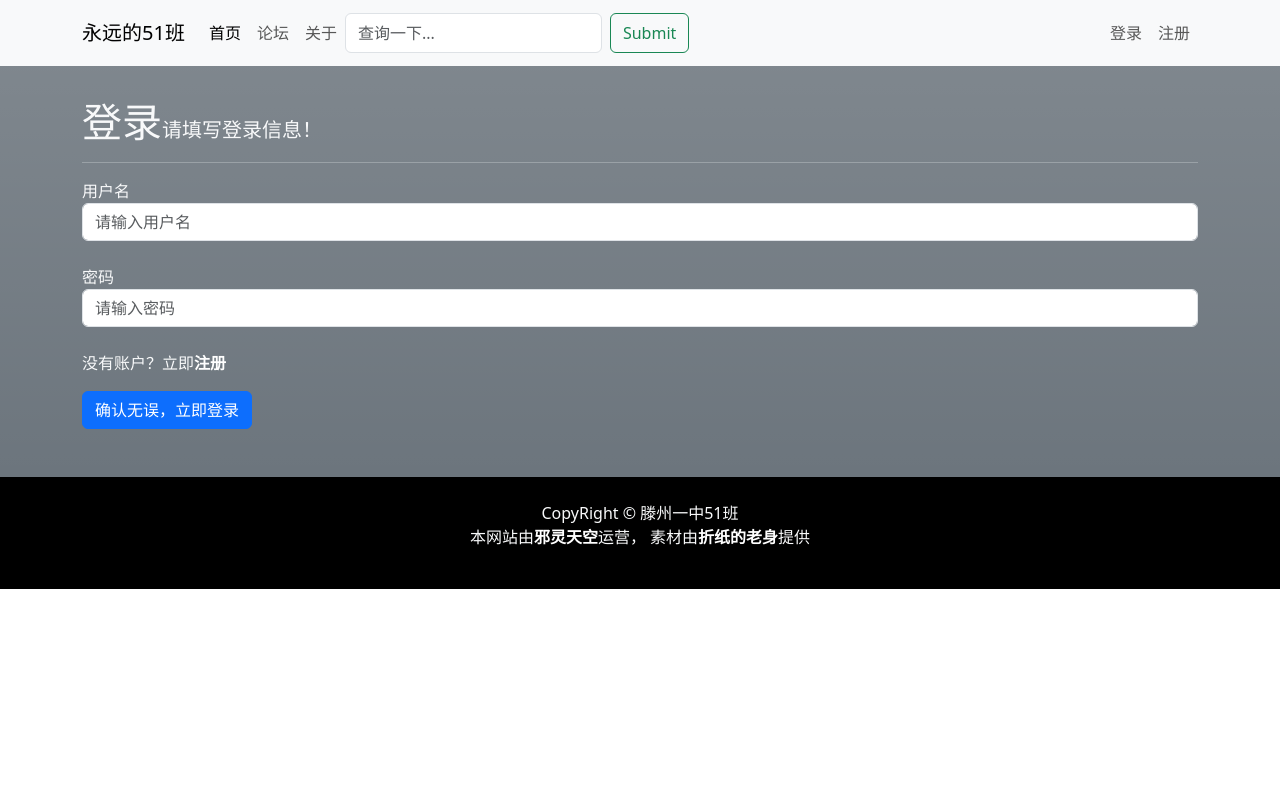
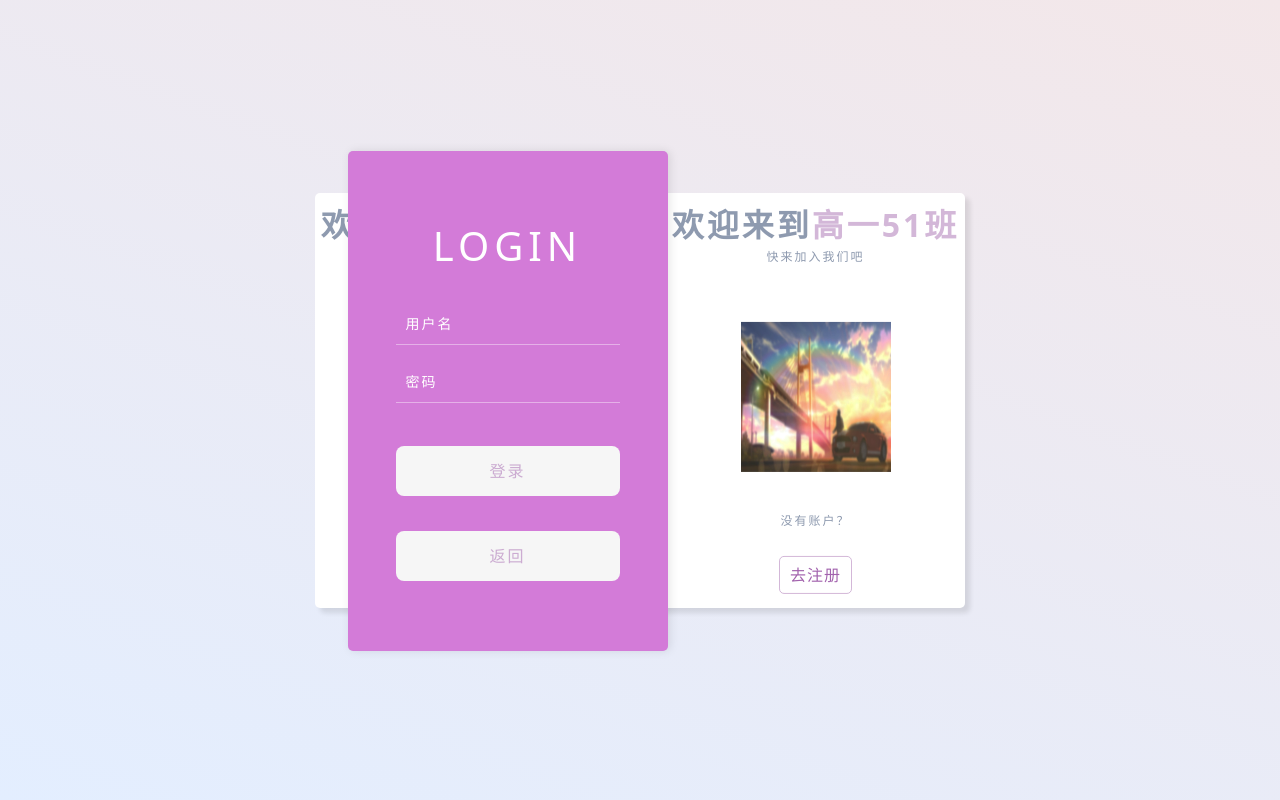
Before and after one commit to Marton0710/Web_Pro, a Flask app: page /login in a window 1280 px wide. Run offline with Flask 3, Linux system fonts and the light colour scheme; some libraries are stand-ins or nearby versions.

Commit message:
注册登录界面完善一小部分

```diff
--- /dev/null
+++ b/static/css/sty.css
@@ -0,0 +1,152 @@
+*{
+    /* 初始化 */
+    margin: 0;
+    padding: 0;
+}
+body{
+    height: 100vh;
+    display: flex;
+    justify-content: center;
+    align-items: center;
+    /* 渐变背景 */
+    background: linear-gradient(200deg, #f3e7e9, #e3eeff);
+}
+.containers{
+    background-color: #fff;
+    width: 650px;
+    height: 415px;
+    border-radius: 5px;
+    box-shadow: 5px 5px 5px rgba(0, 0, 0, 0.1);
+    position: relative;
+}
+.form-box{
+    position: absolute;
+    top: -10%;
+    left: 5%;
+    background-color: #d37bd8;
+    width: 320px;
+    height: 500px;
+    border-radius: 5px;
+    box-shadow: 2px 0 10px rgba(0, 0, 0, 0.1);
+    display: flex;
+    justify-content: center;
+    align-items: center;
+    z-index: 2;
+    transform: 0.5s ease-in-out;
+}
+.register-box, .login-box{
+    display: flex;
+    flex-direction: column;
+    align-items: center;
+    width: 100%;
+}
+.hidden{
+    display: none;
+    transition: 0.5s;
+}
+h1{
+    text-align: center;
+    margin-bottom: 25px;
+    text-transform: uppercase;
+    color: #fff;
+    letter-spacing: 5px;
+    user-select: none;
+}
+input{
+    background-color: transparent;
+    width: 70%;
+    color: #fff;
+    border: none;
+    border-bottom: 1px solid rgba(255, 255, 255, 0.4);
+    padding: 10px 0;
+    text-indent: 10px;
+    margin: 8px 0;
+    font-size: 14px;
+    letter-spacing: 2px;
+    user-select: none;
+}
+input::placeholder{
+    color: #fff;
+}
+input:focus{
+    color: #a262ad;
+    outline: none;
+    border-bottom: 1px solid #a262ad80;
+    transition: 0.5s;
+}
+input:focus::placeholder{
+    opacity: 0;
+}
+.form-box button{
+    width: 70%;
+    margin-top: 35px;
+    background-color: #f6f6f6;
+    outline: none;
+    border-radius: 8px;
+    padding: 13px;
+    color: #a262ad80;
+    letter-spacing: 2px;
+    border: none;
+    cursor: pointer;
+    user-select: none;
+}
+.form-box button:hover{
+    background-color: #a262ad;
+    color: #f6f6f6;
+    transition: background-color 0.5s ease;
+}
+.con-box{
+    width: 50%;
+    display: flex;
+    flex-direction: column;
+    justify-content: center;
+    align-items: center;
+    position: absolute;
+    top: 50%;
+    transform: translateY(-50%);
+    user-select: none;
+}
+.con-box.left{
+    left: -2%;
+}
+.con-box.right{
+    right: -2%;
+}
+.con-box h2{
+    color: #8e9aaf;
+    font-style: 25px;
+    font-weight: bold;
+    letter-spacing: 3px;
+    text-align: center;
+    margin-bottom: 4px;
+}
+.con-box p{
+    font-size: 12px;
+    letter-spacing: 2px;
+    color: #8e9aaf;
+    text-align: center;
+}
+.con-box span{
+    color: #d3b7d8;
+}
+.con-box img{
+    width: 150px;
+    height: 150px;
+    opacity: 0.9;
+    margin: 40px 0;
+}
+.con-box button{
+    margin-top: 3%;
+    background-color: #fff;
+    color: #a262ad;
+    border: 1px solid #d3b7d8;
+    padding: 6px 10px;
+    border-radius: 5px;
+    letter-spacing: 1px;
+    outline: none;
+    cursor: pointer;
+}
+.con-box button:hover{
+    background-color: #d3b7d8;
+    color: #fff;
+}
--- a/templates/base.html
+++ b/templates/base.html
@@ -14,6 +14,7 @@
     </style>
 </head>
 <body>
+{% block navbar %}
 <nav class="navbar navbar-expand-lg bg-body-tertiary fixed-top">
     <div class="container">
       <a class="navbar-brand" href="{{ url_for('index') }}">永远的51班</a>
@@ -54,18 +55,21 @@
                     </div>
                 </li>
             {% else %}
-                <li><a class="nav-link" href="{{ url_for('login') }}">登录</a></li>
-                <li><a class="nav-link" href="{{ url_for('register') }}">注册</a></li>
+                <li><a class="nav-link" href="{{ url_for('login') }}">登录注册</a></li>
+                <li><a class="nav-link disabled">disabled</a></li>
             {% endif %}
         </ul>
       </div>
     </div>
-  </nav>
+</nav>
+{% endblock %}
+
 
 {% block content %}
 
 {% endblock %}
 
+{% block footer %}
 <footer class="bg-black text-light text-center">
   <div class="p-4">
       <p>
@@ -75,7 +79,9 @@
       </p>
   </div>
 </footer>
+{% endblock %}
 
 <script src="../static/js/popper.min.js"></script>
+<script src="../static/js/jquery.min.js"></script>
 <script src="../static/js/bootstrap.min.js"></script>
 </html>
--- a/templates/login.html
+++ b/templates/login.html
@@ -1,40 +1,76 @@
 {% extends "base.html" %}
 
 {% block title %}
-    登录
+    登录注册
+{% endblock %}
+
+
+{% block navbar %}
+
 {% endblock %}
 
 {% block content %}
-<style type="text/css">
-    .container::before{
-        display: block;
-        content: '';
-        height: 50px;
-    }
-    #a-link{
-        text-decoration: none;
-        color: white;
-        font-weight: bold;
-    }
-</style>
-<section class="p-5 bg-secondary bg-gradient text-light">
-    <div class="container">
-        <div class="page-header">
-            <h1>登录<small style="font-size: 20px;">请填写登录信息！</small></h1>
-            <hr>
+<link href="../static/css/sty.css" rel="stylesheet">
+<div class="containers">
+    <div class="form-box">
+        <div class="register-box hidden">
+            <h1>register</h1>
+            <input type="text" placeholder="用户名">
+            <input type="email" placeholder="邮箱">
+            <input type="password" placeholder="密码">
+            <input type="password" placeholder="确认密码">
+            <button>注册</button>
         </div>
-        <form method="post">
-            <div class="form-group">
-                {{ form.username.label }} <br> {{ form.username(class="form-control", placeholder="请输入用户名") }}
-            </div>
-            <br>
-            <div class="form-group">
-                {{ form.password.label }} <br> {{ form.password(class="form-control", placeholder="请输入密码") }}
-            </div>
-            <br>
-            <p>没有账户？立即<a id="a-link" href="{{ url_for('register') }}">注册</a></p>
-            {{ form.submit(class="btn btn-primary") }}
-        </form>
+        <div class="login-box">
+            <h1>login</h1>
+            <input type="text" placeholder="用户名">
+            <input type="password" placeholder="密码">
+            <button>登录</button>
+            <button id="back">返回</button>
+        </div>
     </div>
-</section>
+    <div class="con-box left">
+        <h2>欢迎来到<span>高一51班</span></h2>
+        <p>快来加入我们吧</p>
+        <img src="../static/photo/bg.jpg">
+        <p>已有账户</p>
+        <button id="login">去登录</button>
+    </div>
+    <div class="con-box right">
+        <h2>欢迎来到<span>高一51班</span></h2>
+        <p>快来加入我们吧</p>
+        <img src="../static/photo/bg.jpg">
+        <p>没有账户？</p>
+        <button id="register">去注册</button>
+    </div>
+</div>
+<script>
+    let login = document.getElementById('login')
+    let register = document.getElementById('register')
+    let form_box = document.getElementsByClassName('form-box')[0];
+    let register_box = document.getElementsByClassName('register-box')[0];
+    let login_box = document.getElementsByClassName('login-box')[0];
+
+    register.addEventListener('click', ()=>{
+        form_box.style.transform = 'translateX(80%)'
+        login_box.classList.add('hidden')
+        register_box.classList.remove('hidden')
+    })
+    login.addEventListener('click', ()=>{
+        form_box.style.transform = 'translateX(0%)'
+        register_box.classList.add('hidden')
+        login_box.classList.remove('hidden')
+    })
+
+    let button = document.getElementById('back')
+    button.addEventListener('click', ()=>{
+        window.history.back(-1)
+    })
+</script>
+</body>
 {% endblock %}
+
+
+{% block footer %}
+
+{% endblock %}
```
Also changed, not shown: static/photo/bg.jpg (added).
